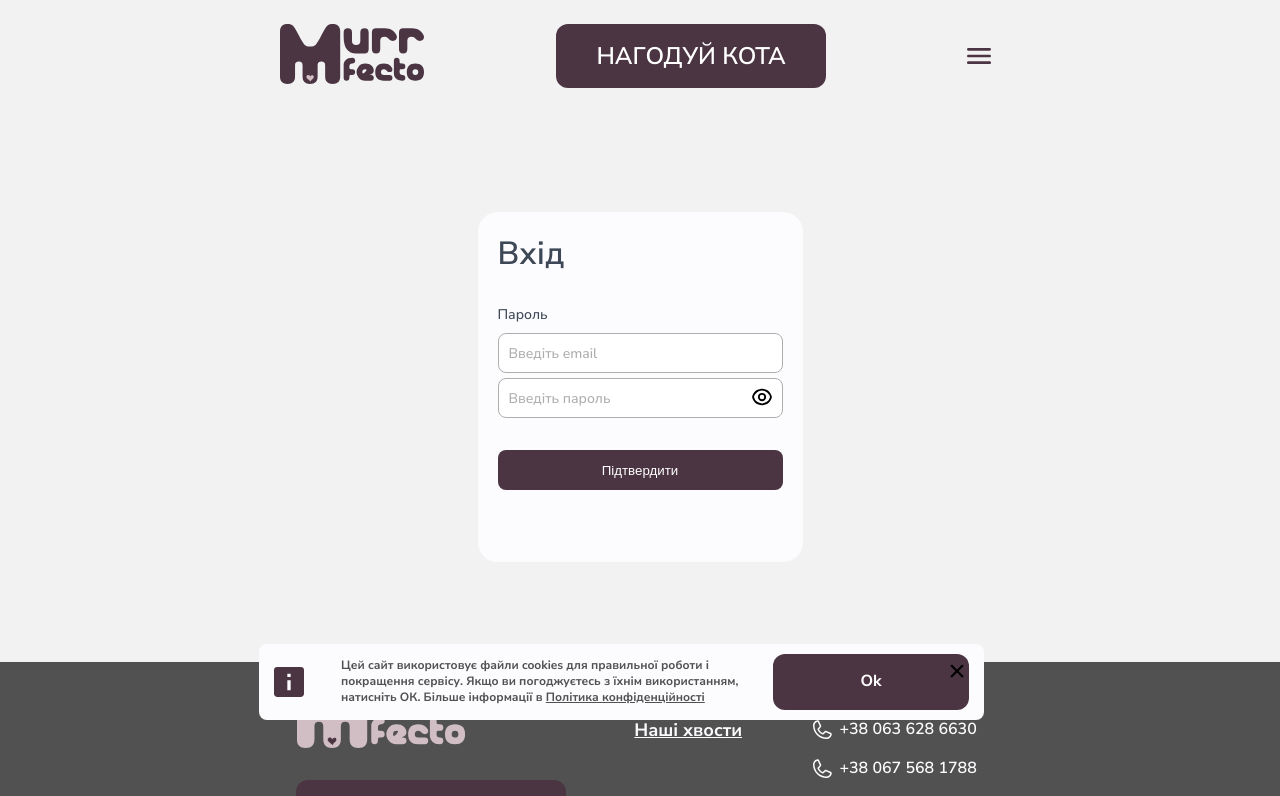
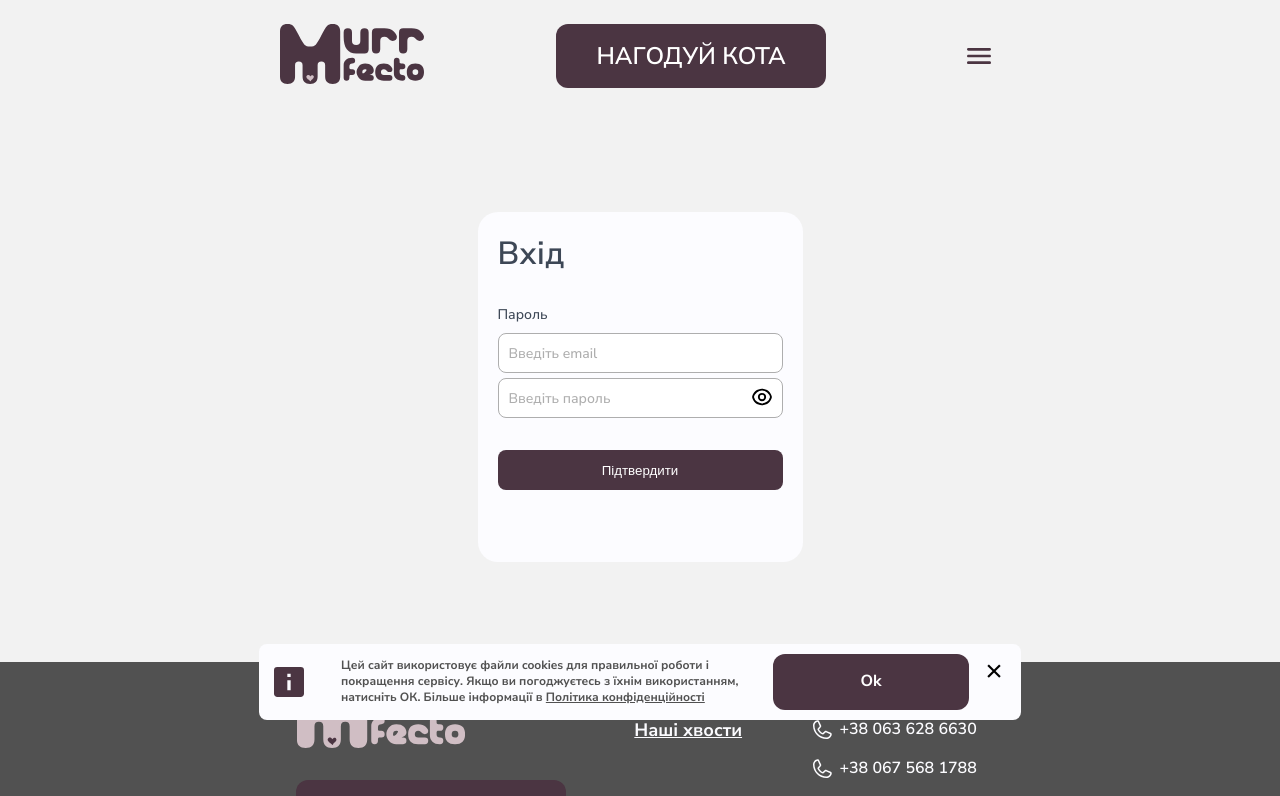
Before and after one commit to murrfecto/murrfecto1, a React (Create React App) app in the folder client/: page /admin in a window 1280 px wide. Shown: the top 796 px of the page. Built offline with nearby package versions, Linux system fonts and the light colour scheme.

Commit message:
Update CookieNotification.scss

```diff
--- a/client/src/components/common/CookieNotification/CookieNotification.scss
+++ b/client/src/components/common/CookieNotification/CookieNotification.scss
@@ -31,11 +31,13 @@
   padding: 10px 10px;
 
   @media screen and (min-width: 390px) {
-    padding: 10px 15px 10px 15px;
+    padding-left: 15px;
+    padding-right: 15px;
   }
 
   @media screen and (min-width: 768px) {
     flex-wrap: nowrap;
+    padding-right: 52px;
     gap: 32px;
   }
 }
```
